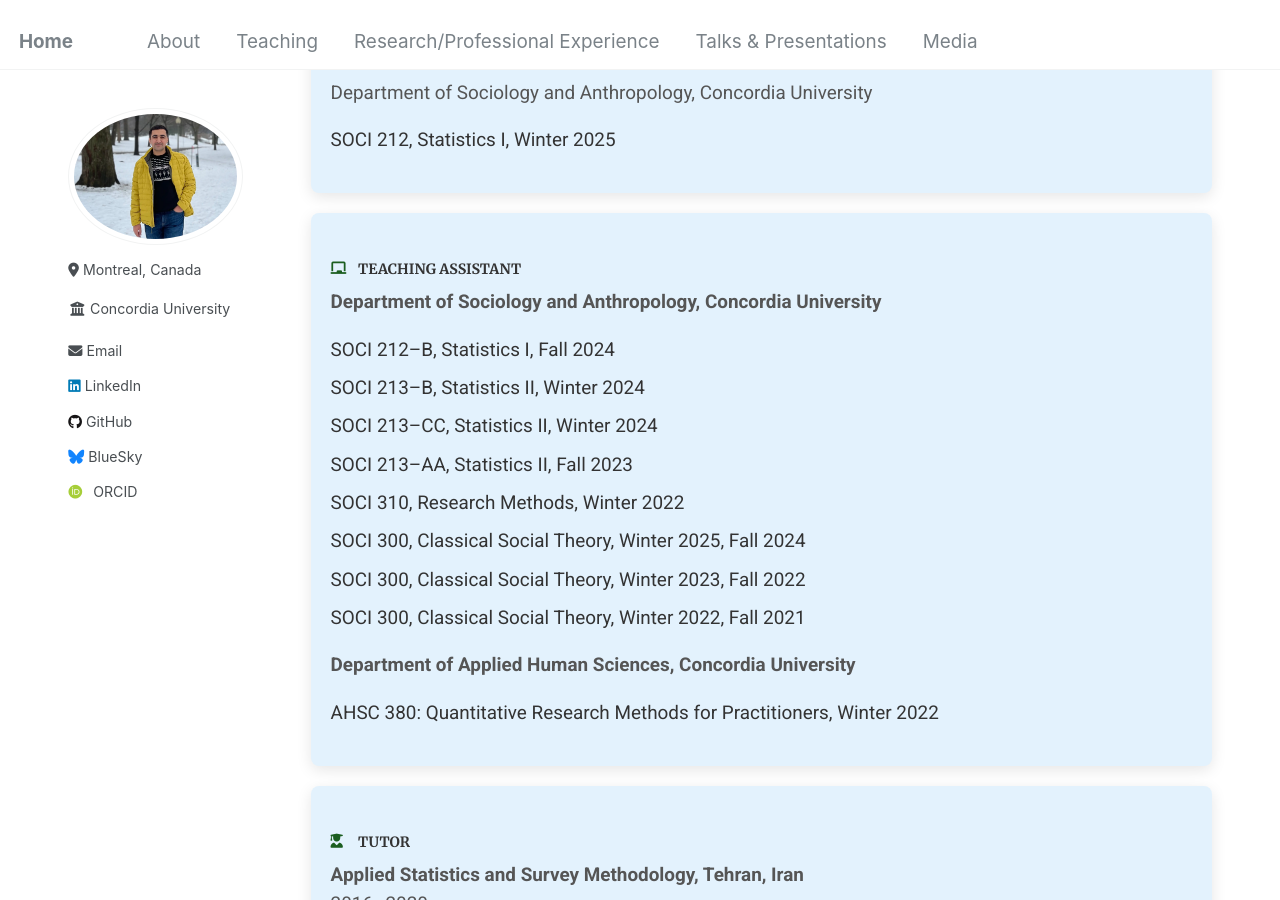
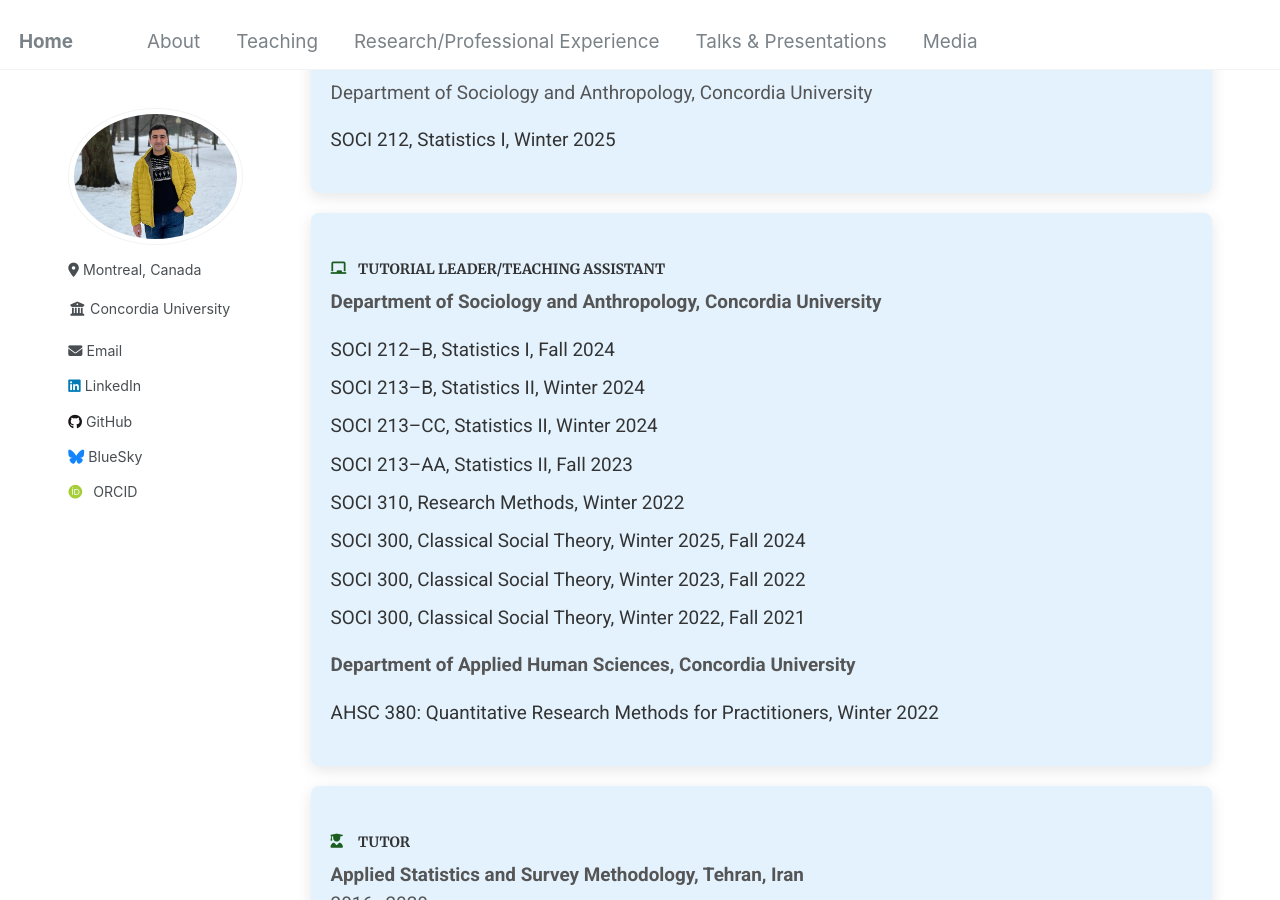
Before and after one commit to Mohsnmonji/mohsnmonji.github.io, a Jekyll site: the page built from _pages/teaching.md, in a window 1280 px wide and 900 px high, scrolled down 910 px. Built offline with Jekyll 4.4.1, drawn with Linux system fonts in a browser that asks for light colours; some web fonts are replaced.

Commit message:
Update teaching.md

```diff
--- a/_pages/teaching.md
+++ b/_pages/teaching.md
@@ -101,7 +101,7 @@ author_profile: true
   </div>
 
   <div class="teaching-card">
-  <h4><i class="fas fa-chalkboard icon"></i> TEACHING ASSISTANT</h4>
+  <h4><i class="fas fa-chalkboard icon"></i> TUTORIAL LEADER/TEACHING ASSISTANT</h4>
 
   <p><strong>Department of Sociology and Anthropology, Concordia University</strong></p>
   <ul>
```
